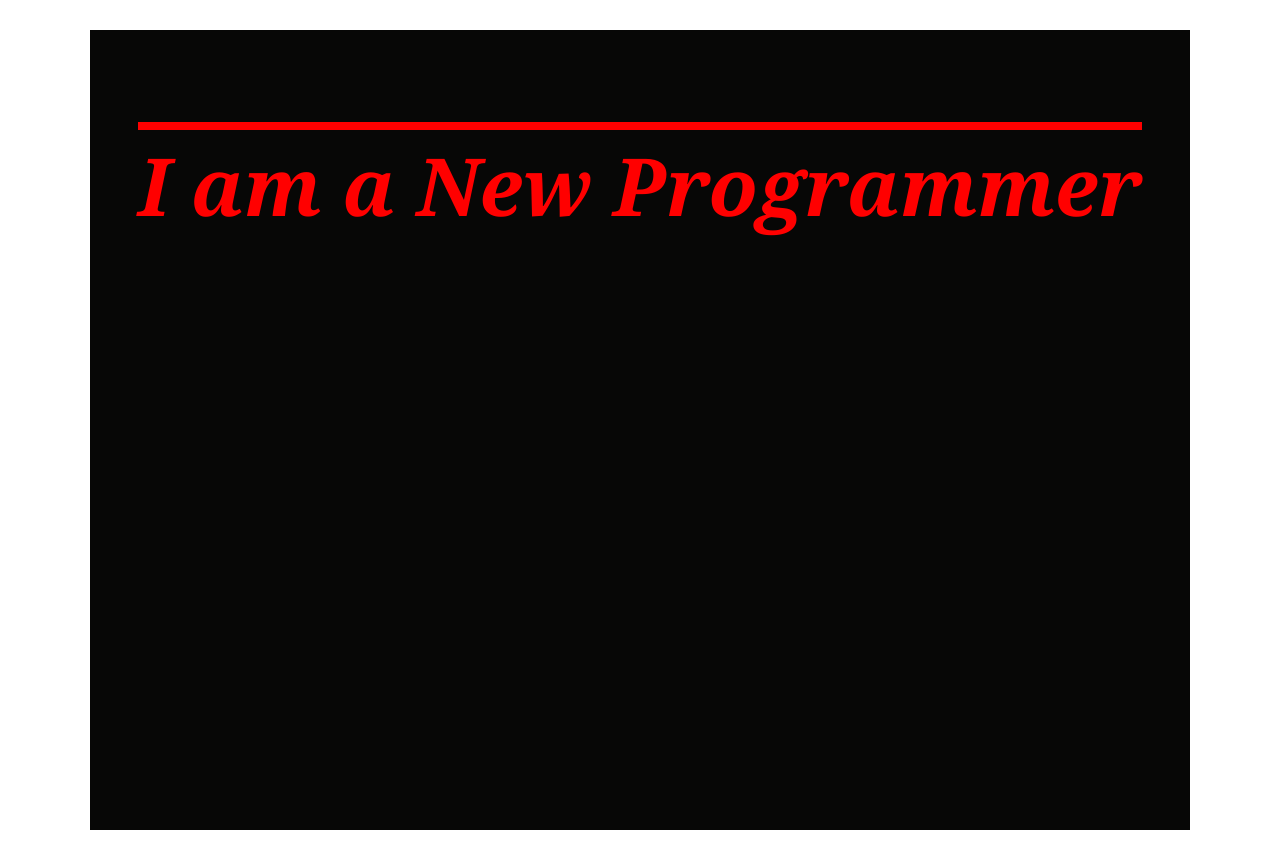
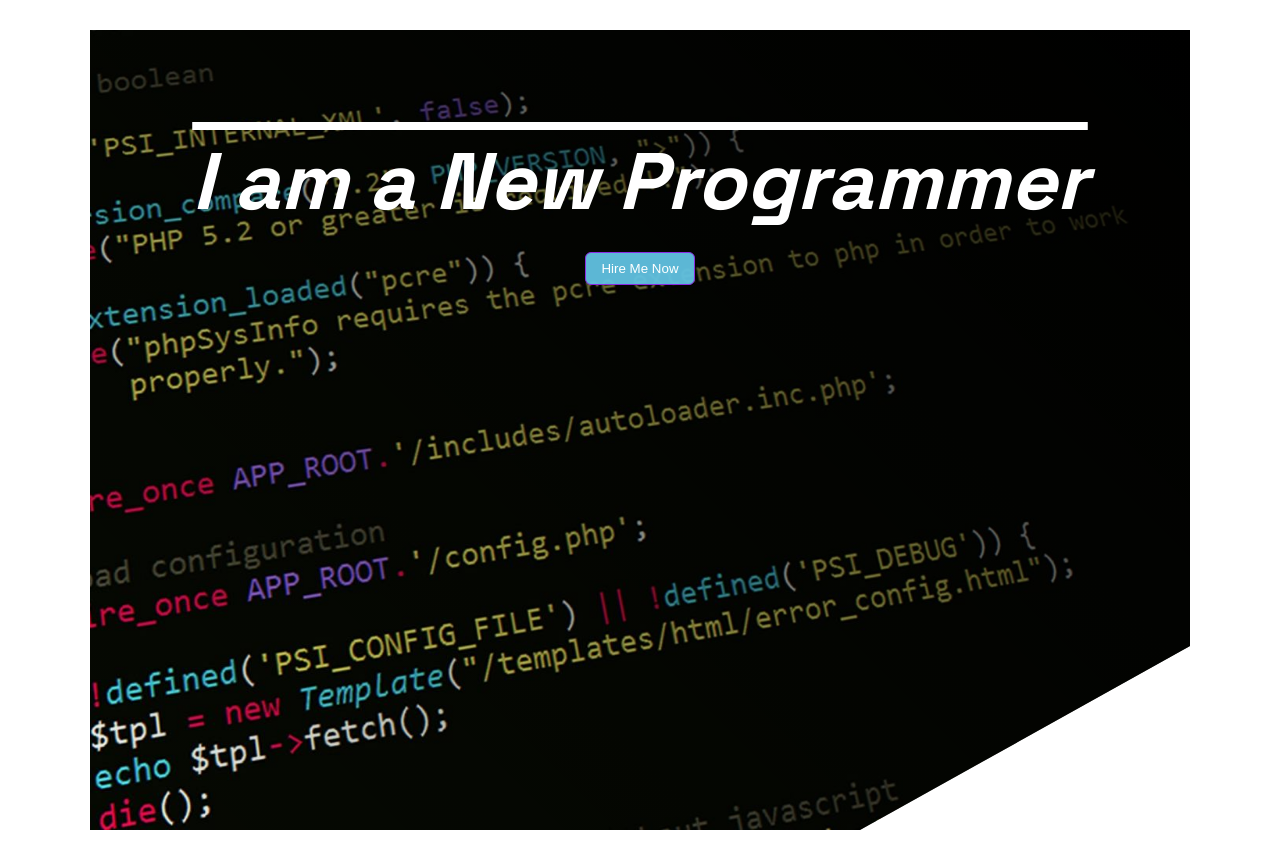
Before and after one commit to AtaurRahmanTG/kickstart-html-and-css, a plain HTML site: page index.html in a window 1280 px wide. Drawn offline with Linux system fonts and the light colour scheme; a web font is replaced by a local one.

Commit message:
added new commit

```diff
--- a/index.html
+++ b/index.html
@@ -6,13 +6,13 @@
     <title>Kickstart HTML and CSS</title>
     <link rel="stylesheet" href="styles/blogs.css">
     <link rel="shortcut icon" href="https://img.icons8.com/?size=96&id=20909&format=png" type="image/x-icon">
-    <style>
-
-    </style>
 </head>
 <body>
     <div id="heading-parent">
         <h2>I am a New Programmer</h2>
+        <div class="btn-parent">
+            <button class="btn">Hire Me Now</button>
+        </div>
     </div>
 </body>
 </html>
--- a/styles/blogs.css
+++ b/styles/blogs.css
@@ -1,25 +1,47 @@
+@import url('https://fonts.googleapis.com/css2?family=Gamja+Flower&family=Space+Grotesk:wght@300..700&display=swap');
 *{
     margin: 0;
     padding: 0;
 }
 h2{
-    color: red;
+    color: white;
     font-style: italic;
-    font-weight: bolder;
-    font-family: Georgia, 'Times New Roman', Times, serif;
+    font-weight: 900;
+    font-family: "Space Grotesk", sans-serif;
     text-decoration: overline;
     font-size: 80px;
     text-align: center;
 }
 #heading-parent{
-    background-color: rgb(7, 7, 6);
+    background-image: linear-gradient(45deg, transparent, black) ,url(../assets/herobg.jpg);
+    /* background-image: linear-gradient(75deg, black,rgba(69, 22, 221, 0.84)); */
+    background-repeat: no-repeat;
+    background-size:cover;
+    background-position: center;
+
     height: 600px;
     padding: 100px 0px;
-    width: 1100px;
+    max-width: 1100px;
+    clip-path: polygon(100% 0, 100% 77%, 70% 100%, 0 100%, 0 0);
     /* margin-top: 40px;
     margin-bottom: 10px;
     margin-left: auto;
     margin-right: auto; */
     margin: 30px auto;
+}
+.btn-parent {
 
+    text-align: center;
+    margin: 20px;
+    /* background-color: #fff; */
 }
+.btn{
+    background-color: rgba(98, 195, 227, 0.941);
+    padding: 8px 15px;
+    font-family: "Gamja Flower", sans-serif;
+    color: #fff;
+    border-style: solid;
+    border-width: 1px;
+    border-color: blueviolet;
+    border-radius: 6px;
+}
```
Also changed, not shown: assets/herobg.jpg (added).
